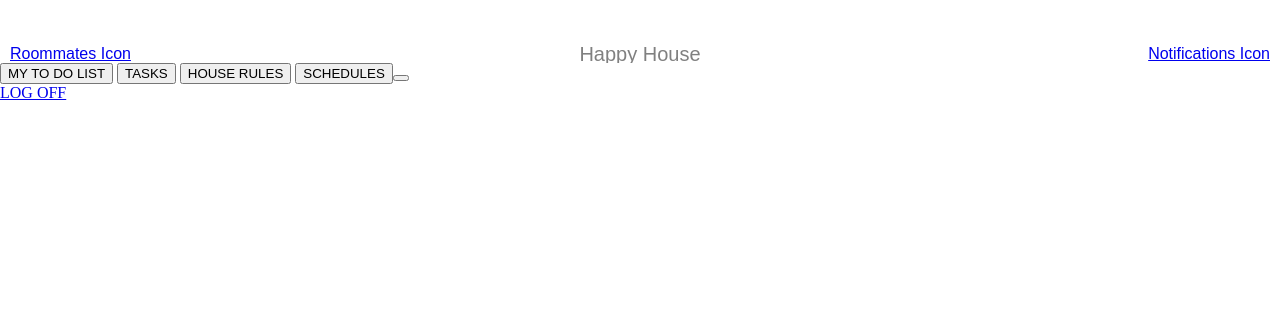
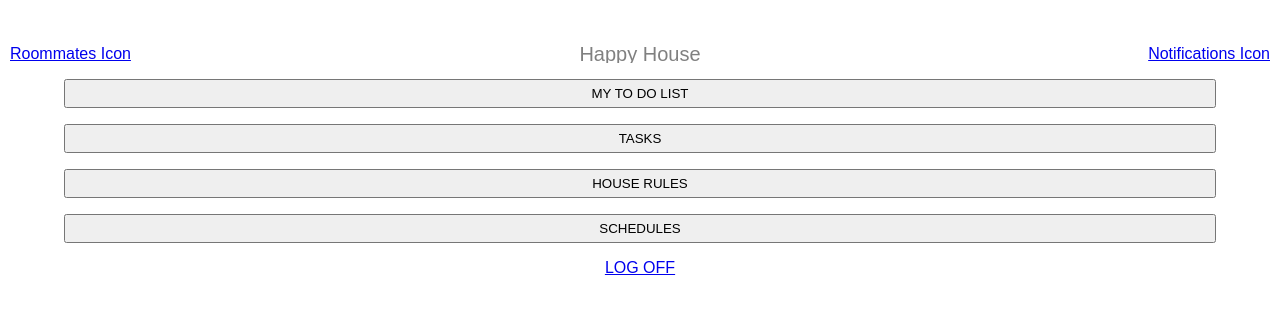
Before and after one commit to lee-tammy/HappyHouse, a plain HTML site: page index.html in a window 1280 px wide. Drawn offline with Linux system fonts and the light colour scheme.

Commit message:
slightly finished the home page

```diff
--- a/index.html
+++ b/index.html
@@ -2,6 +2,8 @@
 <!--
   Setting up files for now.
 -->
+<html>
+
   <style>
 
     body {
@@ -41,28 +43,28 @@ body {
       margin: 0 auto;
     }
 
-.button-options button{
+    .button1, .button2, .button3, .button4 {
+      font-family: sans-serif;
       text-align: center;
-  background-color: grey;
-  border: 1px black;
-  color: black;
-  padding: 20px 45px;
-  cursor: pointer;
-  width: 50%;
-  display: block;
+      left: 50%;
     }
 
-.button-options button:not(:last-child) {
-  border-bottom: none;
+    button {
+      padding-top: 5px;
+      padding-bottom: 5px;
+      width: 90%;
     }
 
-#log-off {
+    .logoff {
+      font-family: sans-serif;
       text-align: center;
+      left: 50%;
     }
+
 
   </style>
 
-<html>
+
   <head>
     <title>Home page</title>
   </head>
@@ -74,18 +76,18 @@ body {
       </div>
       <a href="#roommates" id="roommates">Roommates Icon</a>
       <div class="right-side">
-        <a href="#notifications" id="nofications">Notifications Icon<a>
+        <a href="#-notifications" id="nofications">Notifications Icon<a>
       </div>
     </div>
 
-    <div class="buttons-options">
-      <button>MY TO DO LIST</button>
-      <button>TASKS</button>
-      <button>HOUSE RULES</button>
-      <button>SCHEDULES<button>
+    <div class="vertical-buttons">
+      <p class="button1"><button>MY TO DO LIST</button></p>
+      <p class="button2"><button>TASKS</button></p>
+      <p class="button3"><button>HOUSE RULES</button></p>
+      <p class="button4"><button>SCHEDULES</button></p>
     </div>
 
-    <a href="#log-off" id="log-off-button">LOG OFF</a>
+    <p class="logoff"><a href="#">LOG OFF</a></p>
 
   </body>
 </html>
```
Lines whose indentation alone changed are shown as unchanged.
